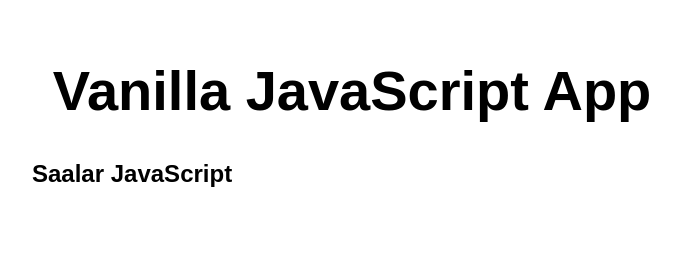
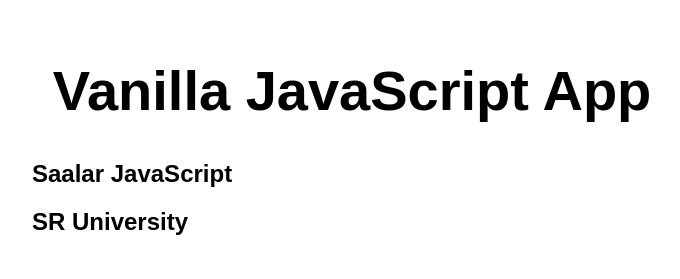
Before and after one commit to vidhyareddy7/cloud-practical, a website: page src/index.html in a window 1280 px wide. Shown: the whole page, without its empty margins (288-968 px from the left). Drawn offline with Linux system fonts and the light colour scheme.

Commit message:
index.html

```diff
--- a/src/index.html
+++ b/src/index.html
@@ -12,6 +12,7 @@
   <main>
     <h1>Vanilla JavaScript App</h1>
     <h2>Saalar JavaScript</h2>
+    <h2>SR University</h2>
   </main>
 </body>
 
```
